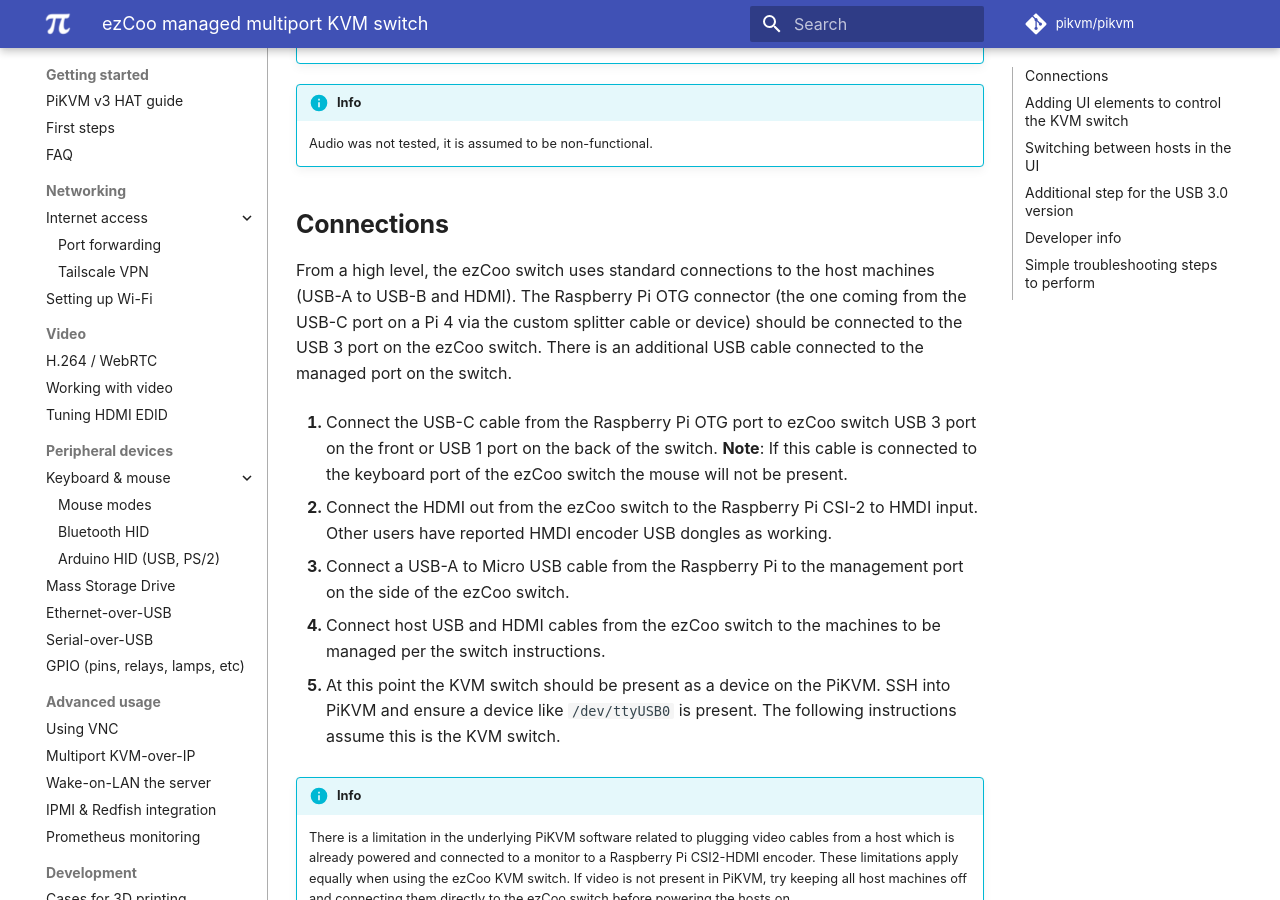
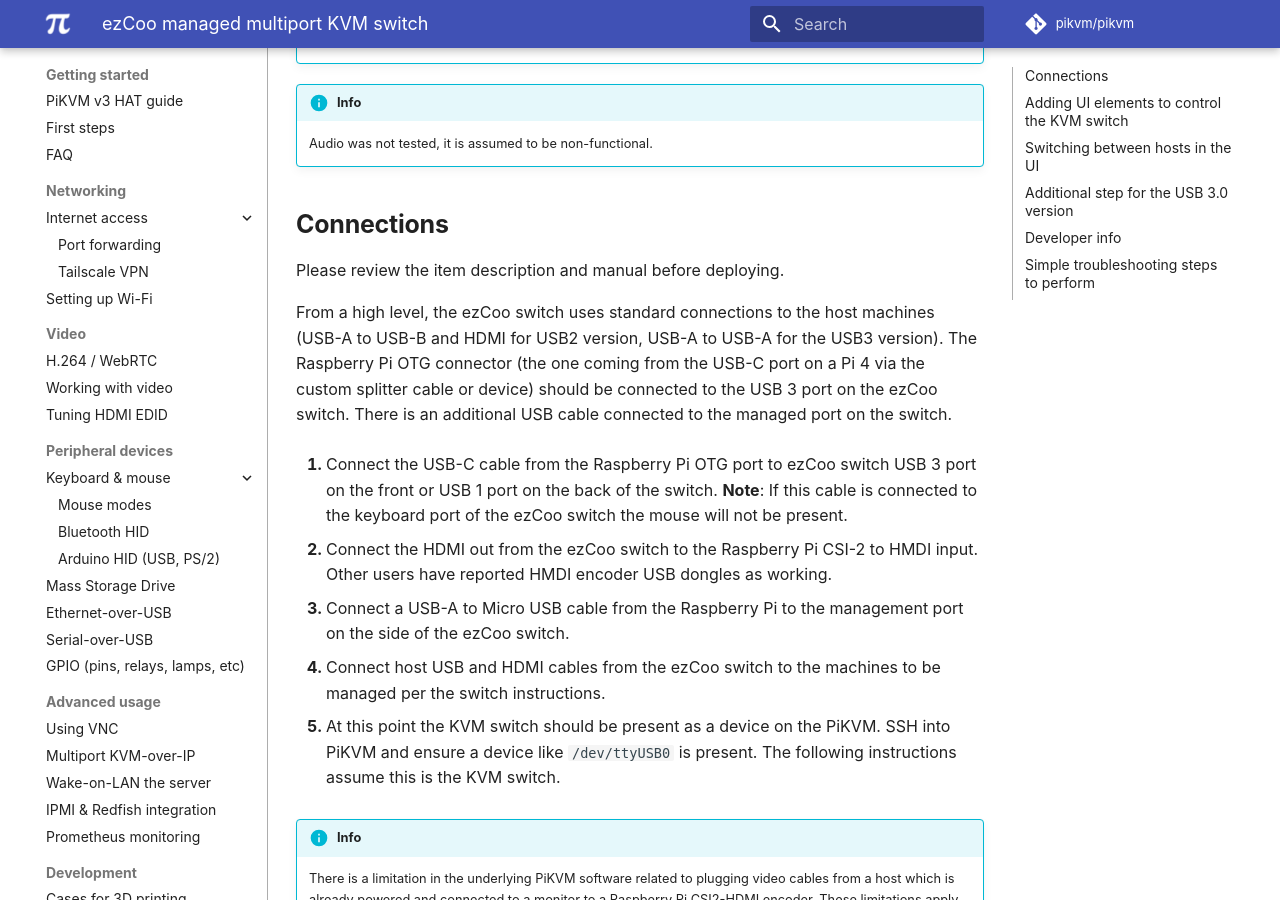
Before and after one commit to pikvm/pikvm, an MkDocs documentation site: the page built from docs/ezcoo.md, in a window 1280 px wide and 900 px high, scrolled down 486 px. Built offline with MkDocs 1.6.1 and Material for MkDocs 9.7.7, drawn with Linux system fonts in a browser that asks for light colours; some web fonts are replaced; comment, search, counter and statistics services are not loaded.

Commit message:
Update ezcoo.md (#712)
Added verbiage for clarity

```diff
--- a/docs/ezcoo.md
+++ b/docs/ezcoo.md
@@ -11,7 +11,9 @@
 
 ## Connections
 
-From a high level, the ezCoo switch uses standard connections to the host machines (USB-A to USB-B and HDMI). The Raspberry Pi OTG connector (the one coming from the USB-C port on a Pi 4 via the custom splitter cable or device) should be connected to the USB 3 port on the ezCoo switch. There is an additional USB cable connected to the managed port on the switch.
+Please review the item description and manual before deploying.
+
+From a high level, the ezCoo switch uses standard connections to the host machines (USB-A to USB-B and HDMI for USB2 version, USB-A to USB-A for the USB3 version). The Raspberry Pi OTG connector (the one coming from the USB-C port on a Pi 4 via the custom splitter cable or device) should be connected to the USB 3 port on the ezCoo switch. There is an additional USB cable connected to the managed port on the switch.
 
 1. Connect the USB-C cable from the Raspberry Pi OTG port to ezCoo switch USB 3 port on the front or USB 1 port on the back of the switch. **Note**: If this cable is connected to the keyboard port of the ezCoo switch the mouse will not be present.
 
```
